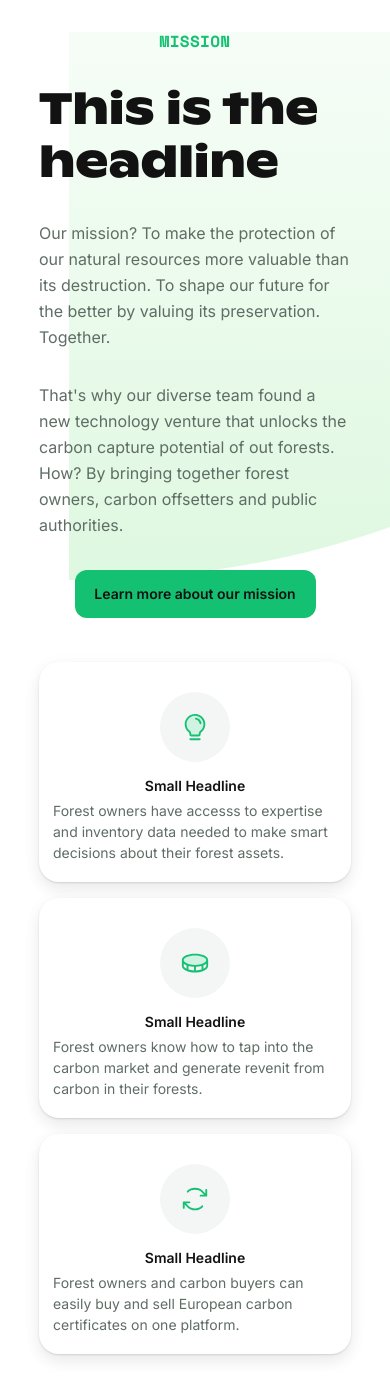
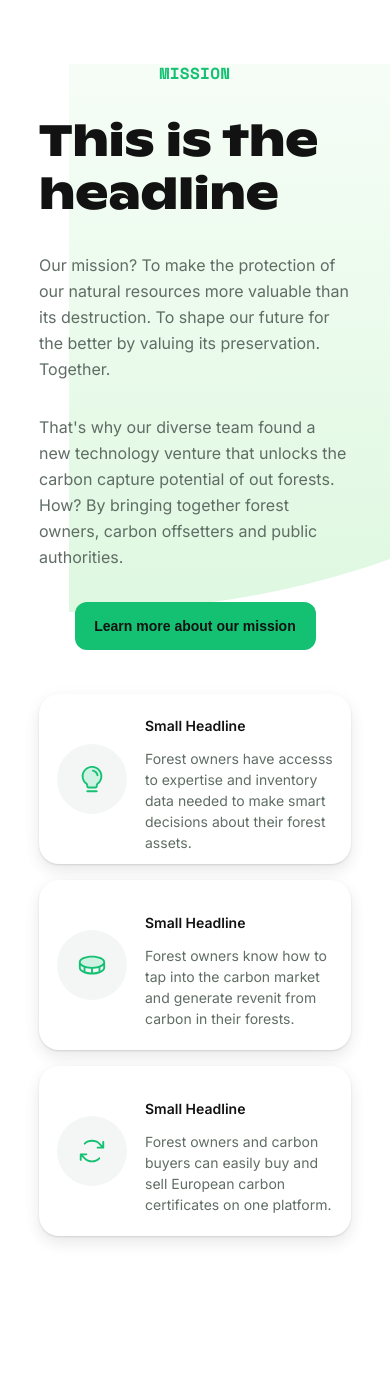
Before and after one commit to lialila/tree-mission, a Next.js app: page / in a window 390 px wide. After the commit the page ends 1268 px from the top, so only its background shows below. Built offline with nearby package versions, Linux system fonts and the light colour scheme.

Commit message:
Change mobile media queries .cards section view

```diff
--- a/app/page.module.scss
+++ b/app/page.module.scss
@@ -1,3 +1,5 @@
+// Shared styles
+
 .main {
   display: flex;
   justify-content: space-evenly;
@@ -7,10 +9,25 @@
   background-position: 100% 0%;
 }
 
+.cards,
+.card,
+.text {
+  font-family: 'Inter';
+}
+
+// Left (top) section styles
+
 .left {
+  width: 44vw;
+  display: flex;
+  flex-direction: column;
+  justify-content: center;
+  align-items: flex-start;
+  padding: 0;
+  gap: 32px;
+
   .mission {
     font-family: 'SpaceMono';
-    font-style: normal;
     font-weight: 700;
     font-size: 16px;
     line-height: 18px;
@@ -18,18 +35,10 @@
     text-transform: uppercase;
     color: rgb(20, 192, 114);
   }
-  width: 44vw;
-  display: flex;
-  flex-direction: column;
-  justify-content: center;
-  align-items: flex-start;
-  padding: 0px;
-  gap: 32px;
 
   h1 {
     margin: 0;
     font-family: 'GintoNord';
-    font-style: normal;
     font-weight: 700;
     font-size: 44px;
     line-height: 120%;
@@ -38,8 +47,6 @@
 
   p {
     margin: 0;
-    font-family: 'Inter';
-    font-style: normal;
     font-weight: 400;
     font-size: 16px;
     line-height: 26px;
@@ -54,8 +61,6 @@
     gap: 8px;
     width: 241px;
     height: 48px;
-    font-family: 'Inter';
-    font-style: normal;
     font-weight: 600;
     font-size: 14px;
     line-height: 16px;
@@ -67,16 +72,17 @@
   }
 }
 
+// Cards section styles
+
 .cards {
-  // width: 40vw;
-  font-family: 'Inter';
   display: flex;
   flex-direction: column;
   justify-content: center;
   align-items: flex-start;
-  padding: 0px;
+  padding: 0;
   gap: 16px;
 }
+
 .card {
   display: flex;
   align-items: center;
@@ -89,6 +95,7 @@
   padding: 32px 24px;
   gap: 10px;
 }
+
 .text {
   display: flex;
   flex-direction: column;
@@ -96,39 +103,37 @@
   align-items: flex-start;
 
   h3 {
-    color: #121212;
-    font-family: 'Inter';
-    font-style: normal;
     font-weight: 600;
     font-size: 14px;
     line-height: 16px;
+    color: #121212;
   }
 
-  P {
-    font-family: 'Inter';
-    font-style: normal;
+  p {
     font-weight: 400;
     font-size: 14px;
     line-height: 21px;
     color: #5f6d65;
   }
 }
+
 .iconCard {
-  // width: 68px;
-  // height: 68px;
   padding: 20px;
   background: #f3f6f5;
-  border-radius: 50%; //you have to check it
+  border-radius: 50%;
   display: flex;
   justify-content: center;
   align-items: center;
+
   img {
     width: 30px;
     height: 30px;
   }
 }
 
-//for deksktop
+// Media queries
+// for dekstop
+
 @media (min-width: 960px) {
   .main {
     height: 100vh;
@@ -137,9 +142,6 @@
       margin: 0;
     }
   }
-  // .cards {
-  //   margin-right: 2rem;
-  // }
   .card {
     gap: 28px;
   }
@@ -152,7 +154,8 @@
 }
 
 // for tablet
-@media (min-width: 701px) and (max-width: 960px) {
+
+@media (min-width: 701px) and (max-width: 1100px) {
   .main {
     height: 100vh;
     display: flex;
@@ -183,9 +186,10 @@
 }
 
 // for mobile
+
 @media (max-width: 701px) {
   .main {
-    margin-top: 2rem;
+    margin-top: 4rem;
     display: flex;
     flex-direction: column;
     justify-content: center;
@@ -210,30 +214,30 @@
     margin-bottom: 2rem;
   }
 
-  // optional design for mobile cards view: icon on the left side of the text
-  //   .card {
-  //   width: 80vw;
-  //   height: 170px;
-  //   padding: 10px;
-  //   gap: 16px;
-  // }
+  // design for mobile cards view: icon on the left side of the text
+  .card {
+    width: 80vw;
+    height: 170px;
+    padding: 18px;
+    gap: 18px;
+  }
 
   // optional design for mobile cards view: text under the icon
-  .card {
-    flex-direction: column;
-    width: 80vw;
-    height: 220px;
-    padding: 14px;
-    gap: 0;
-  }
-  .text {
-    align-items: center;
-    gap: 6px;
-    h3 {
-      margin: 0;
-    }
-  }
-  .iconCard {
-    margin: 1rem;
-  }
+  // .card {
+  //   flex-direction: column;
+  //   width: 80vw;
+  //   height: 240px;
+  //   padding: 18px;
+  //   gap: 0;
+  // }
+  // .text {
+  //   align-items: center;
+  //   gap: 6px;
+  //   h3 {
+  //     margin: 0;
+  //   }
+  // }
+  // .iconCard {
+  //   margin: 1rem;
+  // }
 }
```
